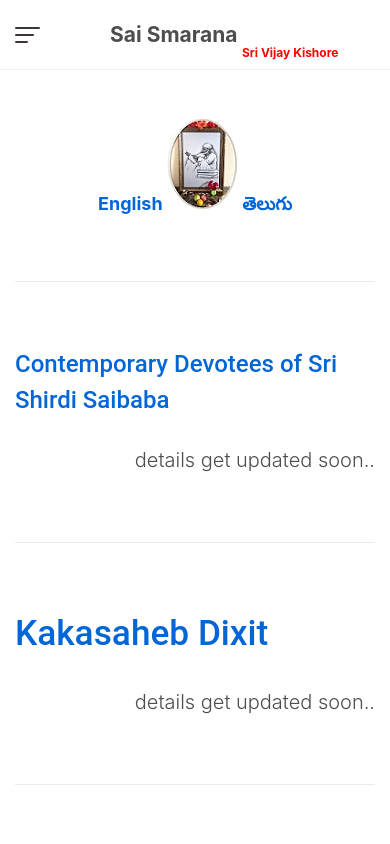
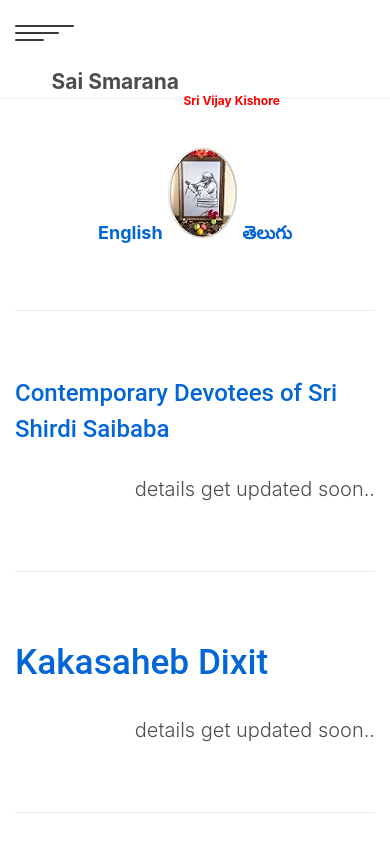
Before and after one commit to SaiSmarana/saismarana.github.io, a plain HTML site: page index.html in a window 390 px wide. Shown: the top 844 px of the page. Drawn offline with Linux system fonts and the light colour scheme.

Commit message:
updated index.html

```diff
--- a/index.html
+++ b/index.html
@@ -48,7 +48,7 @@
     <nav class="primary-menu navbar navbar-expand-lg navbar-dropdown-dark">
       <div class="container-fluid">
         <!-- Sidebar Toggler -->
-		<sp id="sidebarCollapse" class="navbar-toggler d-block d-md-none" type="button"><span></span><span class="w-75"></span><span class="w-50"></span></sp>
+		<sp id="sidebarCollapse" class="navbar-toggler d-block d-md-none " style="width: 15%;" type="button"><span></span><span class="w-75"></span><span class="w-50"></span></sp>
 
 		<!-- Logo -->
         <!-- <a class="logo ml-md-3" href="index.html" title="Sai Smarana"> <img src="assets/images/saismarana.jpg" alt="Sai Smarana"/> </a>  -->
```
